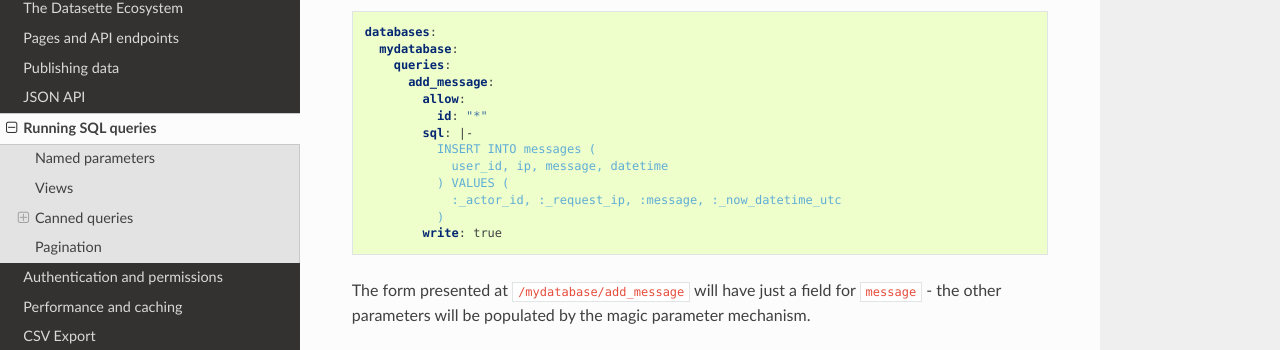
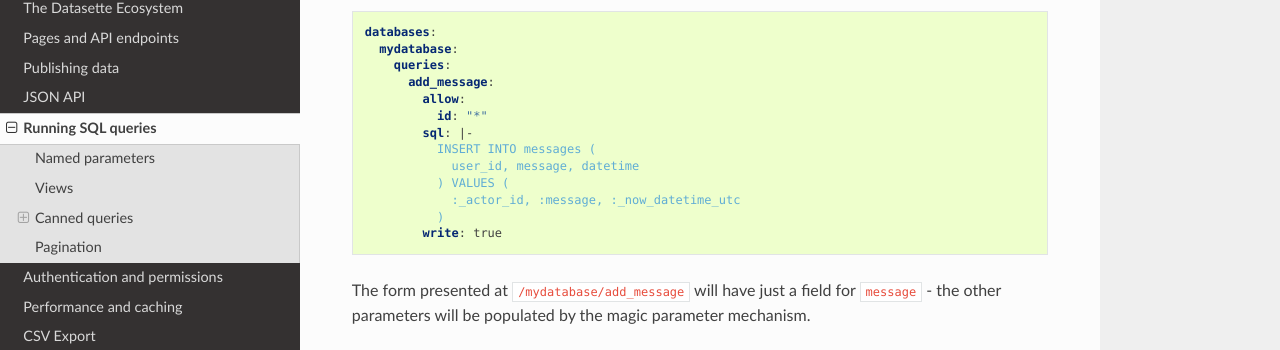
Before and after one commit to simonw/datasette, a Sphinx documentation site: the page built from docs/sql_queries.rst, in a window 1280 px wide and 900 px high, scrolled down 6200 px. Shown: the part 101-451 px from the top of the window. Built offline with Sphinx 7.4.7 and the Read the Docs theme 2.0.0, drawn with Linux system fonts in a browser that asks for light colours.

Commit message:
Fixed incorrect canned query example, closes #966

```diff
--- a/docs/sql_queries.rst
+++ b/docs/sql_queries.rst
@@ -316,9 +316,9 @@ Here's an example configuration (this time using ``metadata.yaml`` since that pr
               id: "*"
             sql: |-
               INSERT INTO messages (
-                user_id, ip, message, datetime
+                user_id, message, datetime
               ) VALUES (
-                :_actor_id, :_request_ip, :message, :_now_datetime_utc
+                :_actor_id, :message, :_now_datetime_utc
               )
             write: true
 
```
